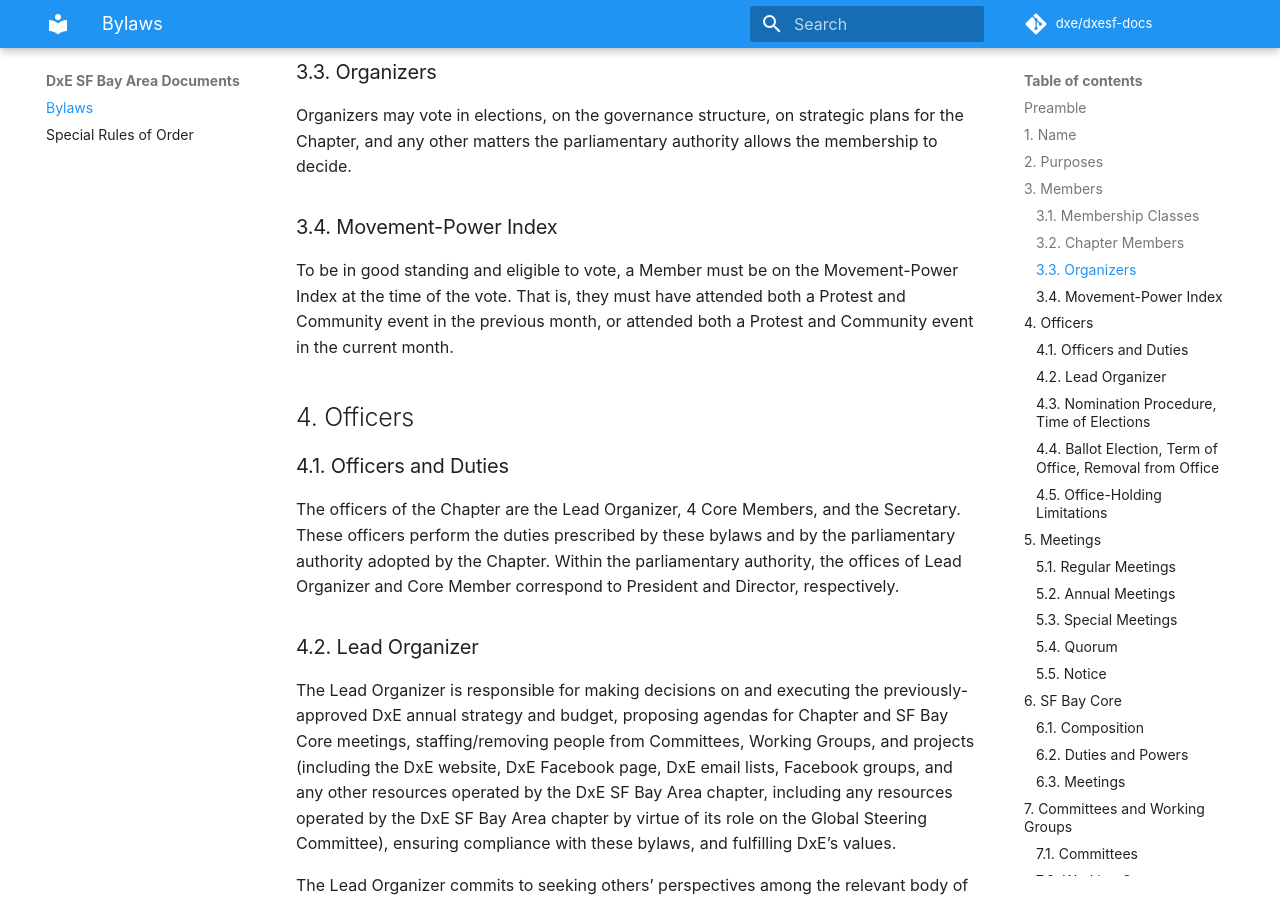
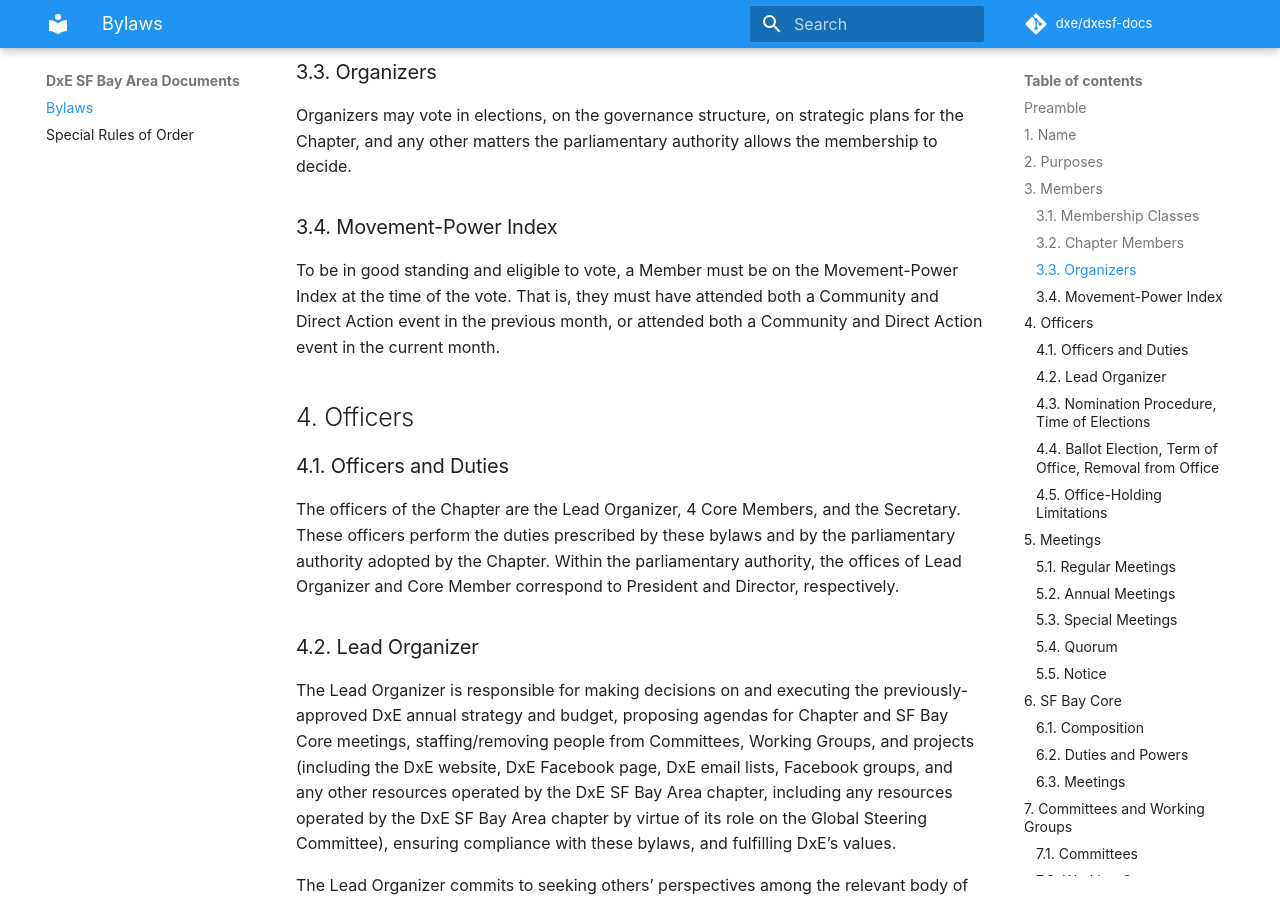
Before and after one commit to dxe/dxesf-docs, an MkDocs documentation site: the page built from docs/index.md, in a window 1280 px wide and 900 px high, scrolled down 1263 px. Built offline with MkDocs 1.6.1 and Material for MkDocs 9.7.7, drawn with Linux system fonts in a browser that asks for light colours; some web fonts are replaced; comment, search, counter and statistics services are not loaded.

Commit message:
change "Protest" to "Direct Action"

```diff
--- a/docs/index.md
+++ b/docs/index.md
@@ -40,7 +40,7 @@ Organizers may vote in elections, on the governance structure, on strategic plan
 ### 3.4. Movement-Power Index
 
 To be in good standing and eligible to vote, a Member must be on the Movement-Power Index at the time of the vote.
-That is, they must have attended both a Protest and Community event in the previous month, or attended both a Protest and Community event in the current month.
+That is, they must have attended both a Community and Direct Action event in the previous month, or attended both a Community and Direct Action event in the current month.
 
 ## 4. Officers
 
```
